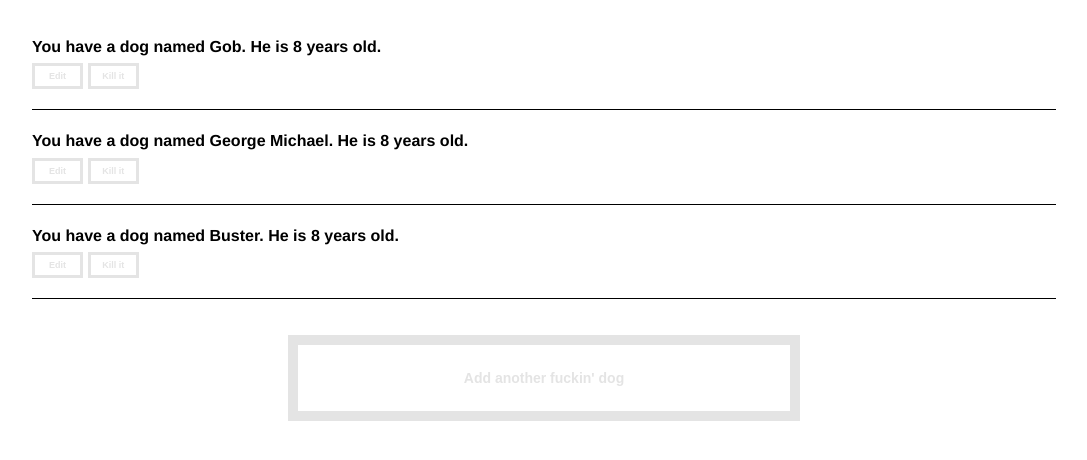
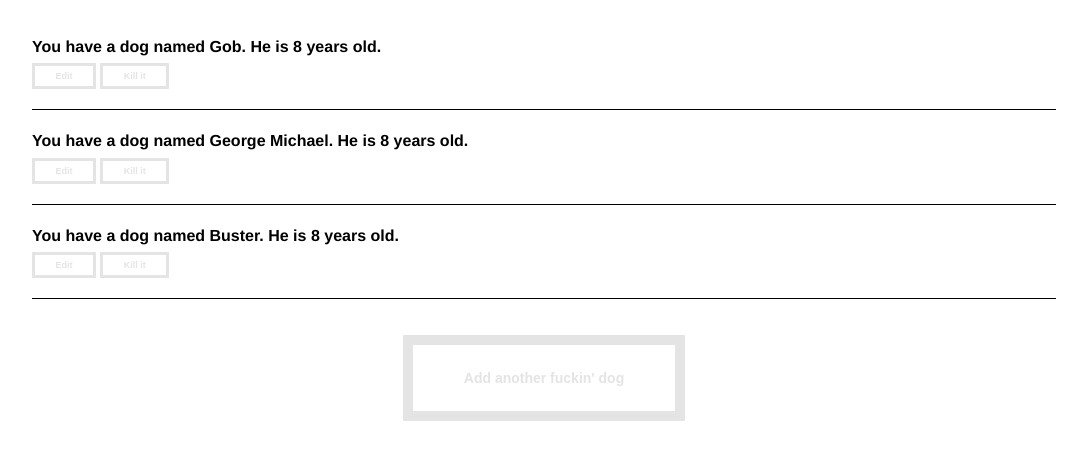
Before and after one commit to tylersloan/backbone_practice, a plain HTML site: page index.html in a window 1280 px wide. Shown: the whole page, without its empty margins (96-1183 px from the left). Drawn offline with Linux system fonts and the light colour scheme.

Commit message:
Added what was needed in app-view.js

```diff
--- a/index.html
+++ b/index.html
@@ -14,8 +14,8 @@ body {
 }
 
 button {
-  width: 50%;
-  padding: 25px 0px;
+  width: auto;
+  padding: 25px 5%;
   margin: 0 auto;
   margin-top: 20px;
   background-color: white;
@@ -31,9 +31,9 @@ button:hover {
 }
 
 button.delete, button.edit, button.save, button.cancel {
-  width: 5%;
+  width: auto;
   border: 3px solid rgb(228,228,228);
-  padding: 5px 0;
+  padding: 5px 2%;
   color: rgb(228,228,228);
   font-size: 9px;
   margin-top: 5px;
@@ -113,9 +113,7 @@ li {
 
   <!-- Views -->
   <script src="views/dog_row_item_view.js"></script>
-
-  <!-- Main -->
-  <script src="js/main.js"></script>
+  <script src="views/app-view.js"></script>
 
 </body>
 </html>
--- a/js/main.js
+++ b/js/main.js
@@ -1,20 +1 @@
 myDogs = new Dogs();
-
-myDogs.on('add', function(dogModel){
-  console.log('Just added ', dogModel.get('name'));
-  // this doesn't need a var because it automatically renders itself
-  new DogRowItemView({
-    // this is model of an instance
-    model: dogModel
-  });
-});
-
-dogRowItemTemplate = _.template( $('#dog-row-item-template').html() );
-dogRowItemEditTemplate = _.template( $('#dog-row-item-edit-template').html() );
-
-// add dogs
-myDogs.add([
-  {name: 'Gob'},
-  {name: 'George Michael'},
-  {name: 'Buster'}
-])
--- /dev/null
+++ b/views/app-view.js
@@ -0,0 +1,35 @@
+AppView = Backbone.View.extend({
+  initialize: function() {
+    // store references to underscorw templates
+    dogRowItemTemplate = _.template( $('#dog-row-item-template').html() );
+    dogRowItemEditTemplate = _.template( $('#dog-row-item-edit-template').html() );
+
+    // create the collection of dogs
+    myDogs = new Dogs();
+
+
+    // Listen for new dogs in the collection and instantiate a view for each
+    this.listenTo(myDogs, 'add', function(dogModel){
+      console.log('Just added ', dogModel.get('name'));
+
+      // this doesn't need a var because it automatically renders itself
+      new DogRowItemView({
+        // this is model of an instance
+        model: dogModel
+      });
+    });
+
+    // add dogs
+    myDogs.add([
+      {name: 'Gob'},
+      {name: 'George Michael'},
+      {name: 'Buster'}
+    ]);
+
+  }
+});
+
+
+$(document).ready(function(){
+  new AppView();
+});
```
